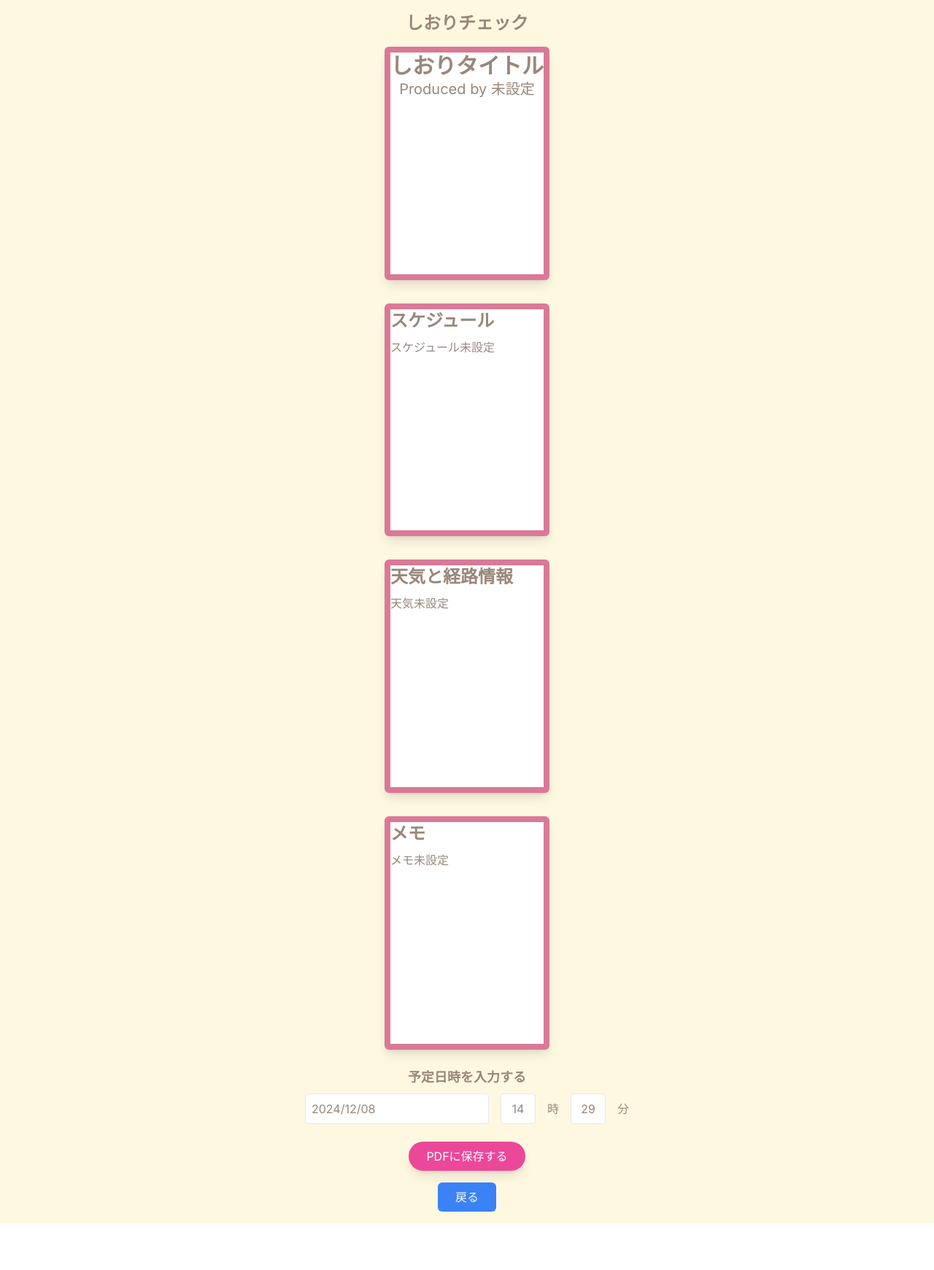
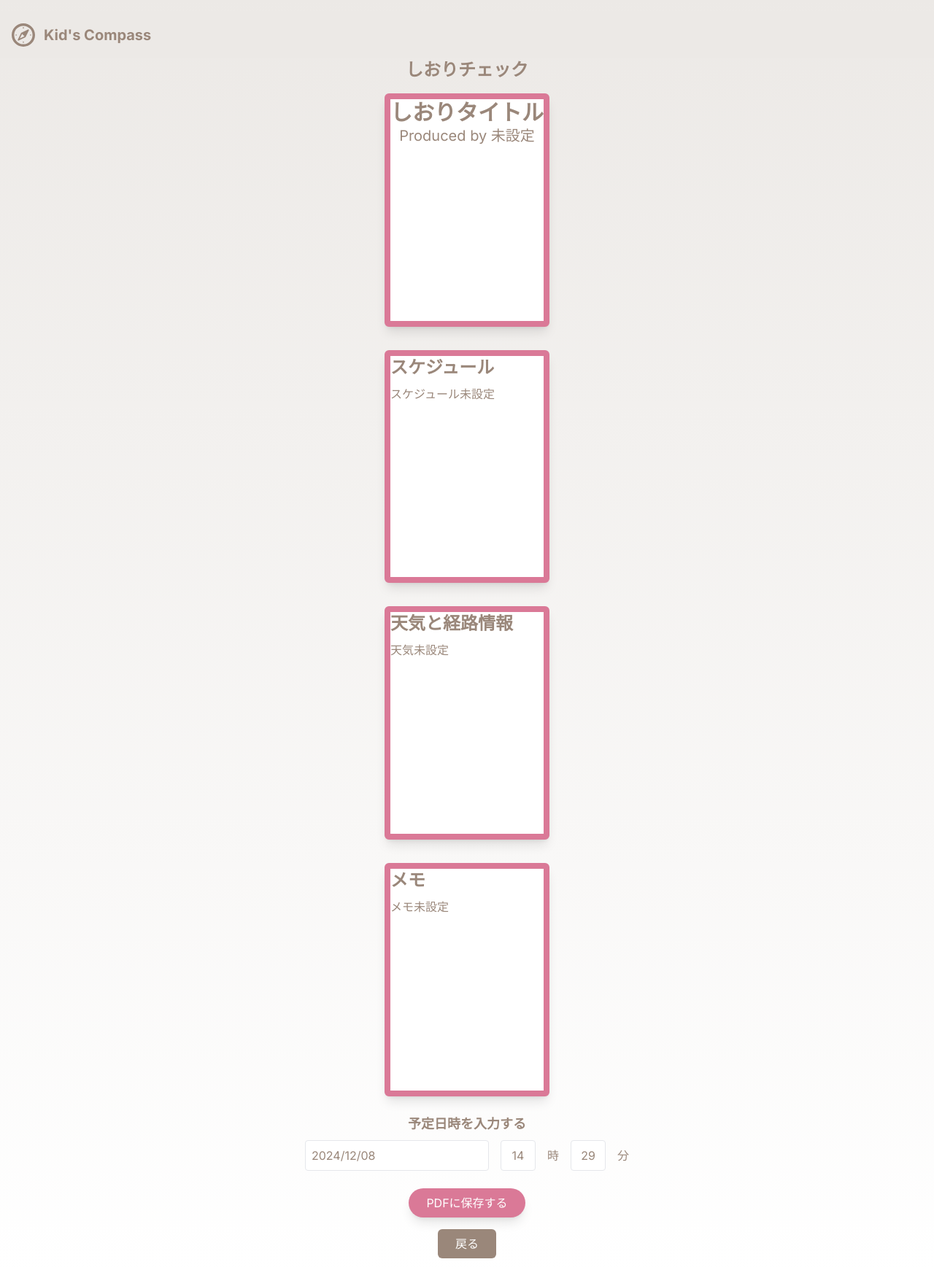
Before and after one commit to tech0mg/Hidarihashi-Frontend, a Next.js app: page /customers/shiori_check in a window 1280 px wide. Shown: the whole page at 73% size. Before the commit the page ends 1677 px from the top, so only its background shows below. Built offline with nearby package versions, Linux system fonts and the light colour scheme; no server answers.

Commit message:
小学生向けの文言に調整、しおりチェックページにヘッダー追加、背景色修正

```diff
--- a/src/app/components/Header.jsx
+++ b/src/app/components/Header.jsx
@@ -12,7 +12,7 @@ router.push("/customers/top"); // TOPページに遷移
 };
 
 return (
-<header className="bg-[#ECE9E6] shadow-md p-2 flex items-center">
+<header className="bg-[#ECE9E6] p-2 flex items-center">
     {/* アイコンとタイトルを横並びに */}
     <div className="flex items-center gap-1">
     {/* Compass アイコン */}
--- a/src/app/customers/shiori/components/ColorModal.jsx
+++ b/src/app/customers/shiori/components/ColorModal.jsx
@@ -24,7 +24,7 @@ const ColorModal = ({ onClose }) => {
   return (
     <div className="fixed inset-0 bg-black bg-opacity-50 flex items-center justify-center z-50">
       <div className="bg-white p-6 rounded-lg shadow-lg">
-        <h2 className="text-xl font-bold mb-6 text-center">いろをえらぶ</h2>
+        <h2 className="text-xl font-bold mb-6 text-center">色をえらぶ</h2>
         <div className="grid grid-cols-3 gap-4">
           {colors.map((colorOption, index) => (
             <button
--- a/src/app/customers/shiori/components/RouteInfo.jsx
+++ b/src/app/customers/shiori/components/RouteInfo.jsx
@@ -3,16 +3,16 @@ import MapComponent from "./MapComponent";
 
 const RouteInfo = ({ isLoading, data, error }) => (
   <div className="mb-6">
-    <h2 className="text-xl font-bold mb-4 text-center text-gray-600">経路情報</h2>
+    <h2 className="text-xl font-bold mb-4 text-center text-gray-600">ちず・行き方</h2>
     <div className="border-2 border-gray-300 p-4 rounded-lg bg-gray-50">
       {isLoading ? (
-        <p className="text-sm text-gray-600">経路情報を読み込んでいます...</p>
+        <p className="text-sm text-gray-600">ちずと行き方をしらべています...</p>
       ) : error ? (
         <p className="text-sm text-red-500">エラーが発生しました: {error.message || "詳細不明なエラー"}</p>
       ) :  data && data.polyline ? (
         <MapComponent encodedPath={data.polyline} />
       ) : (
-        <p className="text-sm text-gray-600">経路情報を取得できませんでした。</p>
+        <p className="text-sm text-gray-600">ちずと行き方をしらべられませんでした。</p>
       )}
     </div>
   </div>
--- a/src/app/customers/shiori/components/ShioriFooterButtons.jsx
+++ b/src/app/customers/shiori/components/ShioriFooterButtons.jsx
@@ -80,7 +80,7 @@ const ShioriFooterButtons = ({
             fillHover={buttonStyles.paint.hover}
           >
             <PaintIcon size={32} fill={buttonStyles.paint.default} />
-            <span className="text-sm mt-3">いろをえらぶ</span>
+            <span className="text-sm mt-3">色をえらぶ</span>
           </IconButton>
 
           {/* イラストを選ぶボタン */}
--- a/src/app/customers/shiori/components/WeatherInfo.jsx
+++ b/src/app/customers/shiori/components/WeatherInfo.jsx
@@ -1,9 +1,9 @@
 const WeatherInfo = ({ isLoading, data }) => (
     <div className="mb-6">
-      <h2 className="text-xl font-bold mb-4 text-center text-gray-600">天気予報</h2>
+      <h2 className="text-xl font-bold mb-4 text-center text-gray-600">天気よほう</h2>
       <div className="border-2 border-gray-300 p-4 rounded-lg bg-gray-50">
         {isLoading ? (
-          <p className="text-sm text-gray-600">天気情報を読み込んでいます...</p>
+          <p className="text-sm text-gray-600">天気をしらべているよ...</p>
         ) : data ? (
           <div>
             <p className="text-sm text-gray-600"><strong>地域:</strong> {data.name || "データなし"}</p>
@@ -11,7 +11,7 @@ const WeatherInfo = ({ isLoading, data }) => (
             <p className="text-sm text-gray-600"><strong>天気:</strong> {data.weather[0]?.description || "N/A"}</p>
           </div>
         ) : (
-          <p className="text-sm text-gray-600">天気情報を取得できませんでした。</p>
+          <p className="text-sm text-gray-600">天気が分かりませんでした。</p>
         )}
       </div>
     </div>
--- a/src/app/customers/shiori/page2/page.jsx
+++ b/src/app/customers/shiori/page2/page.jsx
@@ -88,12 +88,12 @@ const ShioriPage2 = () => {
 
             {/* 目的地セクション */}
             <div>
-              <h3 className="text-lg font-bold text-center mb-2 text-gray-600">目的地</h3>
+              <h3 className="text-lg font-bold text-center mb-2 text-gray-600">行くところ</h3>
               <div className="border-t-2 border-b-2 border-gray-300 py-4 px-6 text-left text-sm text-gray-600">
                 <h3 className="font-bold mb-2 text-gray-600">マリンワールド海の中道</h3>
                 <p className="text-xs">
-                  マリンワールドは、福岡にある大きな水族館です。ここでは海の中を探検しているかのような気分になれるエキサイティングなスポットがたくさんあります！
-                  サメやクラゲを見られる大水槽をはじめ、イルカやアシカのショーも大人気です。大自然が広がる中で、海のふしぎをいっぱい楽しめるよ！
+                マリンワールドは、福岡にある大きなすいぞくかんです。ここでは、まるで海の中をたんけんしているみたいな気分になれる楽しい場所がたくさんあります！
+                サメやクラゲを見られる大きな水そうをはじめ、イルカやアシカのショーも大人気です。大きな自然の中で、海のふしぎをたくさん楽しめるよ！
                 </p>
               </div>
             </div>
--- a/src/app/customers/shiori/page4/page.jsx
+++ b/src/app/customers/shiori/page4/page.jsx
@@ -17,7 +17,7 @@ const PackingList = ({ items, onItemChange }) => (
           type="text"
           value={item}
           onChange={(e) => onItemChange(index, e.target.value)}
-          placeholder={`持ち物 ${index + 1}`}
+          // placeholder={`持ち物 ${index + 1}`}
           className="p-2 border border-gray-300 rounded shadow-sm w-full"
         />
       ))}
@@ -27,11 +27,11 @@ const PackingList = ({ items, onItemChange }) => (
 
 const MemoryRecorder = ({ memory, onMemoryChange }) => (
   <div className="mb-6">
-    <h2 className="text-xl font-bold text-center mb-4 text-gray-600">思い出の記録</h2>
+    <h2 className="text-xl font-bold text-center mb-4 text-gray-600">思い出のきろく</h2>
     <textarea
       value={memory}
       onChange={(e) => onMemoryChange(e.target.value)}
-      placeholder="ここに思い出を書いてください..."
+      // placeholder="ここに思い出を書いてください..."
       rows={5}
       className="p-2 border border-gray-300 rounded shadow-sm w-full"
     ></textarea>
--- a/src/app/customers/shiori_check/page.jsx
+++ b/src/app/customers/shiori_check/page.jsx
@@ -1,9 +1,10 @@
 "use client";
+
 import React, { useEffect, useState, useRef } from "react";
+import Header from "../../components/Header"; // ヘッダーをインポート
 import ShioriCard from "../../components/ShioriCard";
 import DatePicker from "react-datepicker";
 import "react-datepicker/dist/react-datepicker.css";
-
 
 const ShioriCheck = () => {
     const [page1, setPage1] = useState({});
@@ -57,7 +58,12 @@ const ShioriCheck = () => {
   };
 
     return (
-    <div className="flex flex-col items-center bg-[#FFF8E1] min-h-screen py-4">
+        <div className="flex flex-col items-center bg-gradient-to-b from-[#ECE9E6] to-[#FFFFFF] min-h-screen py-4">
+            {/* ヘッダーを個別に扱う */}
+            <div className="w-full">
+                <Header />
+            </div>
+
             <h1 className="text-2xl font-bold text-[#9A877A] mb-4">しおりチェック</h1>
 
             <div className="space-y-8">
@@ -87,7 +93,7 @@ const ShioriCheck = () => {
             {/* 予定日入力 */}
             <div className="my-6 text-center">
                 <h2 className="text-lg font-bold mb-2">予定日時を入力する</h2>
-        <div className="flex items-center justify-center space-x-4">
+                <div className="flex items-center justify-center space-x-4 rounded-md">
                     <DatePicker
                         selected={selectedDate}
                         onChange={(date) => setSelectedDate(date)}
@@ -114,14 +120,14 @@ const ShioriCheck = () => {
             {/* PDF保存ボタン */}
             <button
                 onClick={handleSavePDF}
-        className="px-6 py-2 bg-pink-500 text-white rounded-full shadow-lg hover:bg-pink-600"
+                className="px-6 py-2 bg-[#DA7997] text-white rounded-full shadow-lg hover:bg-pink-600"
             >
                 PDFに保存する
             </button>
 
             {/* 戻るボタン */}
             <button
-        className="mt-4 px-6 py-2 bg-blue-500 text-white rounded-md"
+                className="mt-4 px-6 py-2 bg-[#9A877A] text-white rounded-md"
                 onClick={() => window.history.back()}
             >
                 戻る
```
Lines whose indentation alone changed are shown as unchanged.
